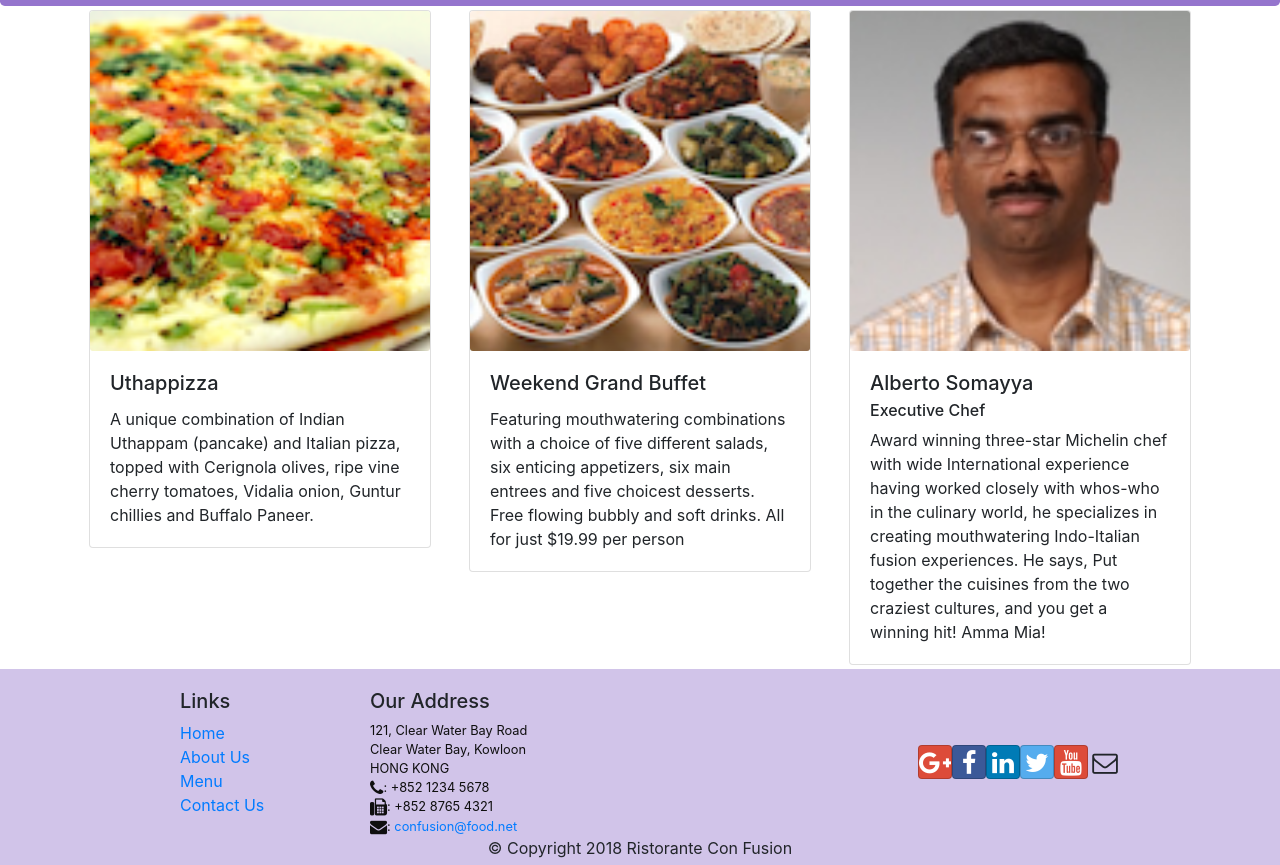
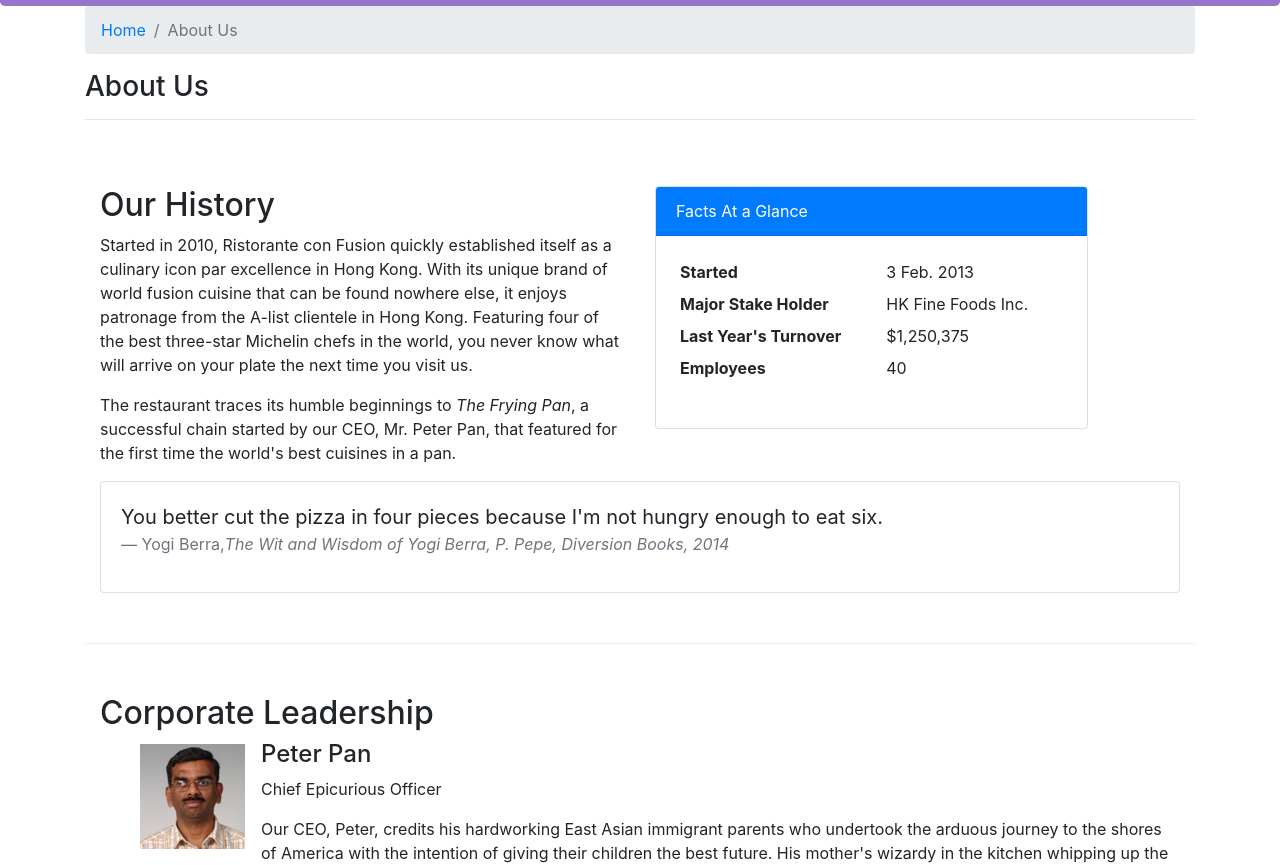
Before and after one commit to PranavBakre/Full-Stack-Web-development-In-React, a React (Create React App) app: page /#/aboutus in a window 1280 px wide. Before the commit this address led to /#/home. Shown: the part 336-1201 px from the top of the page. Built offline with nearby package versions, Linux system fonts and the light colour scheme.

Commit message:
Assignment 2

```diff
--- /dev/null
+++ b/src/components/AboutComponent.js
@@ -0,0 +1,95 @@
+import React from 'react';
+import { Breadcrumb, BreadcrumbItem, Card, CardBody, CardHeader, Media, Container, Row, Col } from 'reactstrap';
+import { Link } from 'react-router-dom';
+
+function RenderLeader({ leader }) {
+    return (
+        <Media tag="li">
+            <Media className="mt-1 mr-3" left top object src="/assets/images/alberto.png"></Media>
+            <Media body>
+                <Media heading>
+                    {leader.name}
+                </Media>
+                <p>{leader.designation}</p>
+                <p className="d-none d-sm-block">{leader.description}</p>
+            </Media>
+        </Media>
+    )
+}
+
+function About(props) {
+
+    const leaders = props.leaders.map((leader) => {
+        return (
+            <RenderLeader leader={leader} />
+        );
+    });
+
+    return (
+        <Container>
+            <Row>
+                <Breadcrumb className="col-12">
+                    <BreadcrumbItem><Link to="/home">Home</Link></BreadcrumbItem>
+                    <BreadcrumbItem active>About Us</BreadcrumbItem>
+                </Breadcrumb>
+
+            </Row>
+            <Row>
+                <Col xs="12">
+                    <h3>About Us</h3>
+                    <hr />
+                </Col>
+            </Row>
+            <Row className="row-content">
+                <Col xs="12" md="6">
+                    <h2>Our History</h2>
+                    <p>Started in 2010, Ristorante con Fusion quickly established itself as a culinary icon par excellence in Hong Kong. With its unique brand of world fusion cuisine that can be found nowhere else, it enjoys patronage from the A-list clientele in Hong Kong.  Featuring four of the best three-star Michelin chefs in the world, you never know what will arrive on your plate the next time you visit us.</p>
+                    <p>The restaurant traces its humble beginnings to <em>The Frying Pan</em>, a successful chain started by our CEO, Mr. Peter Pan, that featured for the first time the world's best cuisines in a pan.</p>
+                </Col>
+                <Col xs="12" md="5">
+                    <Card>
+                        <CardHeader className="bg-primary text-white">Facts At a Glance</CardHeader>
+                        <CardBody>
+                            <dl className="row p-1">
+                                <dt className="col-6">Started</dt>
+                                <dd className="col-6">3 Feb. 2013</dd>
+                                <dt className="col-6">Major Stake Holder</dt>
+                                <dd className="col-6">HK Fine Foods Inc.</dd>
+                                <dt className="col-6">Last Year's Turnover</dt>
+                                <dd className="col-6">$1,250,375</dd>
+                                <dt className="col-6">Employees</dt>
+                                <dd className="col-6">40</dd>
+                            </dl>
+                        </CardBody>
+                    </Card>
+                </Col>
+                <Col xs="12">
+                    <Card>
+                        <CardBody className="bg-faded">
+                            <blockquote className="blockquote">
+                                <p className="mb-0">You better cut the pizza in four pieces because
+                                    I'm not hungry enough to eat six.</p>
+                                <footer className="blockquote-footer">Yogi Berra,
+                                <cite title="Source Title">The Wit and Wisdom of Yogi Berra,
+                                    P. Pepe, Diversion Books, 2014</cite>
+                                </footer>
+                            </blockquote>
+                        </CardBody>
+                    </Card>
+                </Col>
+            </Row>
+            <Row className="row-content">
+                <Col xs="12">
+                    <h2>Corporate Leadership</h2>
+                </Col>
+                <Col xs="12">
+                    <Media list>
+                        {leaders}
+                    </Media>
+                </Col>
+            </Row>
+        </Container>
+    );
+}
+
+export default About;
--- a/src/components/HomeComponent.js
+++ b/src/components/HomeComponent.js
@@ -19,7 +19,7 @@
 function Home (props) {
     return (
             <Container>
-                <Row className="align-items-start">
+                <Row className="align-items-stretch">
                     <Col xs="12" md className="m-1">
                         <RenderCard item={props.dish}/>
                     </Col>
--- a/src/components/MainComponent.js
+++ b/src/components/MainComponent.js
@@ -11,6 +11,7 @@
 import { COMMENTS } from '../shared/comments';
 import { LEADERS } from '../shared/leaders';
 import { PROMOTIONS } from '../shared/promotions';
+import About from './AboutComponent';
 
 class Main extends React.Component {
     constructor(props) {
@@ -53,6 +54,7 @@
                     <Route exact path="/contactus" component={Contact}/>
                     <Route exact path="/menu" component={() => <Menu dishes={this.state.dishes}/>}/>
                     <Route path="/menu/:dishId" component={DishWithId}/>
+                    <Route path="/aboutus" component={() => <About leaders={this.state.leaders}/>}/>
                     <Redirect to="/home"/>
                 </Switch>
                 {/* <Menu dishes={this.state.dishes} onClick={(dishId) => this.onDishSelect(dishId)} /> */}
```
